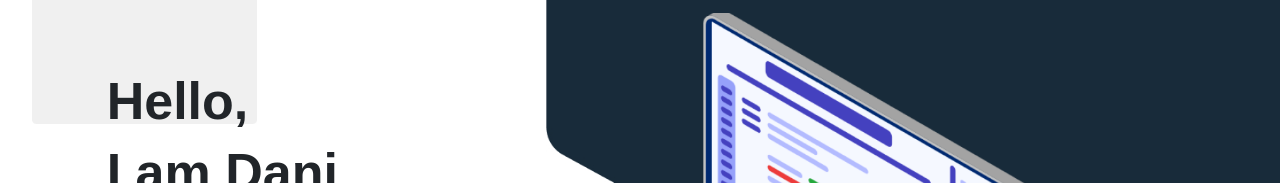
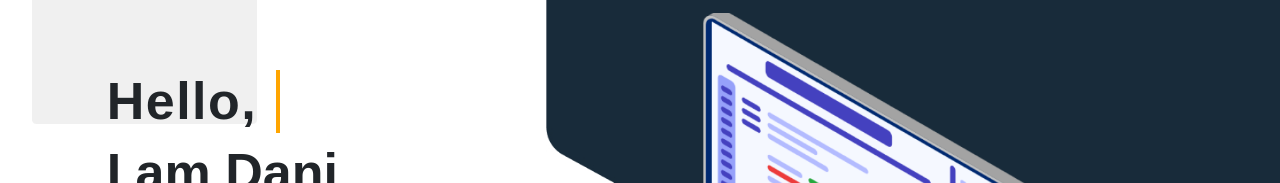
Before and after one commit to danisylvester/Portfolio_Blog, a React app: page / in a window 1280 px wide. Shown: the part 176-359 px from the top of the page. Built offline with nearby package versions, Linux system fonts and the light colour scheme; a web font is replaced by a local one.

Commit message:
Added typewritter text animation to hello.

```diff
--- a/src/components/Home/Home.jsx
+++ b/src/components/Home/Home.jsx
@@ -5,6 +5,7 @@ import { Element } from 'react-scroll'
 
 
 export const Home = () => {
+    // Parallax scrolling effect
     const [offsetY, setOffsetY] = useState(0);
     const handleScroll = () => setOffsetY(window.pageYOffset);
 
@@ -30,7 +31,7 @@ export const Home = () => {
                     <div className={styles.textWrapper}>
                         <div>
                             <div className={styles.headingWrapper}>
-                                <h2 className={styles.heading}>Hello,</h2>
+                                <h2 className={`${styles.heading} ${styles.typewriterText}`}>Hello,</h2>
                                 <h2 className={styles.heading}>I am Dani <br></br>Sylvester</h2>
                             </div>
                             <p className={styles.text}>I'm a website developer with a passion for creative problem solving and
@@ -49,12 +50,9 @@ export const Home = () => {
                     </div>
             </div>
         </div>
-        <React.Fragment>
-            <Element>
+        <div id='skills'>
                 <Skills></Skills>
-            </Element>
-
-        </React.Fragment>
+        </div>
 
     </div>
     )
--- a/src/components/Home/home.module.scss
+++ b/src/components/Home/home.module.scss
@@ -55,6 +55,32 @@
 }
 
 //INNER GRID
+
+//Typewriting effect
+
+/* Animation */
+.typewriterText{
+    border-right: 4px solid transparent;
+    white-space: nowrap;
+    overflow: hidden;
+    width: 6ch;
+    letter-spacing: 1.5px;
+    animation: type 5000ms steps(6),
+    blink-caret 1500ms step-end 4;
+
+  }
+  @keyframes type{
+    0% {width: 0ch;}
+    25%, 30%, 35%{width:6ch;}
+    50%, 60%{width: 0ch;}
+    80%, 90%, 100%{width:6ch;}
+  }
+
+  @keyframes blink-caret {
+    0% { border-color: orange }
+    85%, 90%, 100% { border-color: transparent; }
+  }
+
 
 //Grid One Text Styling
 .textWrapper{
```
